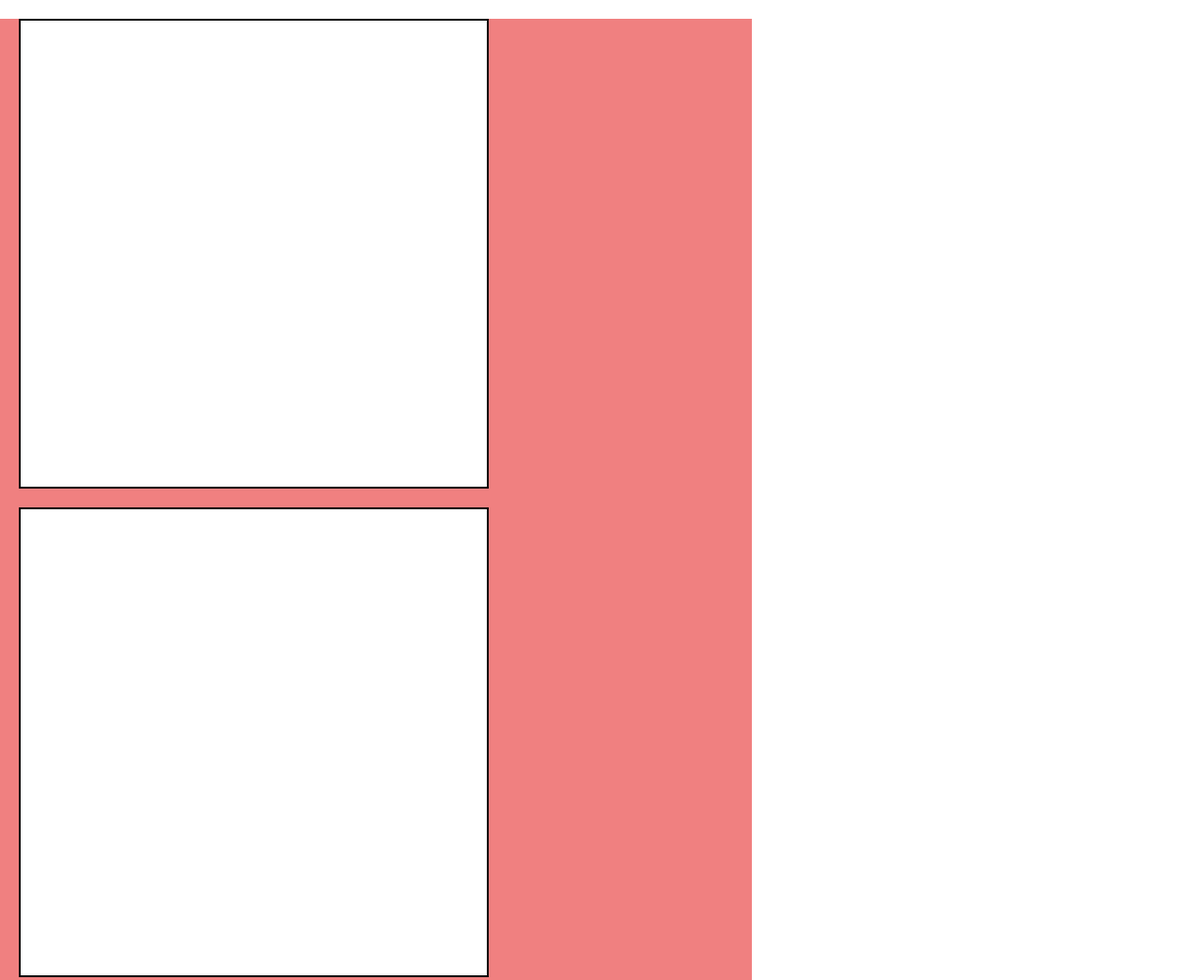
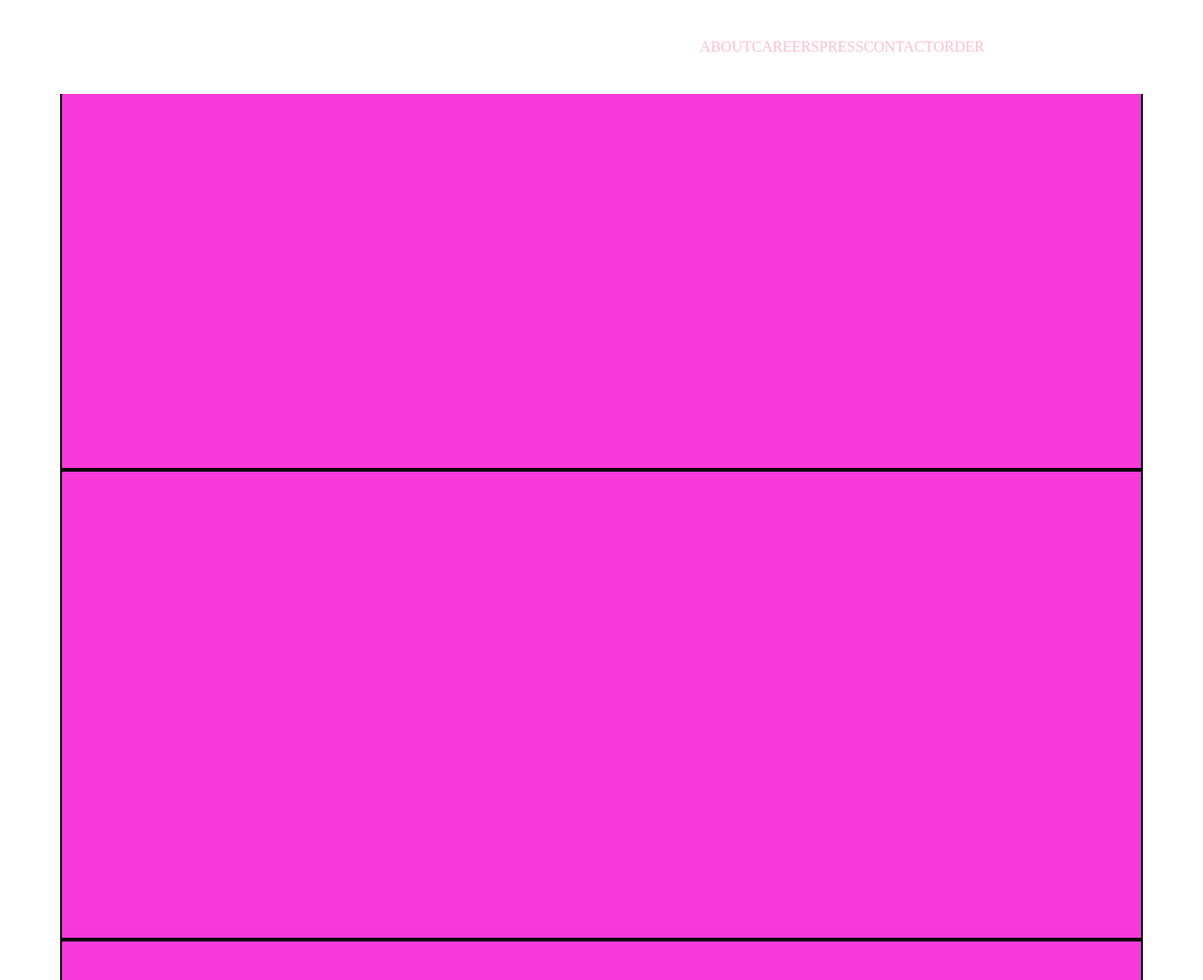
Before and after one commit to G3org3B/ex-foodora, a plain HTML site: page index.html in a window 1280 px wide. Shown: the top 1043 px of the page at 94% size. Drawn offline with nearby package versions, Linux system fonts and the light colour scheme.

Commit message:
nav bar start

```diff
--- a/index.html
+++ b/index.html
@@ -15,10 +15,30 @@
     <title></title>
   </head>
   <body>
+    <nav>
+      <div class="logo">
+
+      </div>
+      <div class="menu">
+        <P>
+          ABOUT
+        </P>
+        <P>
+          CAREERS
+        </P>
+        <P>
+          PRESS
+        </P>
+        <P>
+          CONTACT
+        </P>
+        <P>
+          ORDER
+        </P>
+      </div>
+
+    </nav>
     <div class="container">
-      <nav>
-
-      </nav>
       <div class="wrapper country">
 
       </div>
--- a/style.css
+++ b/style.css
@@ -4,15 +4,41 @@
   box-sizing: border-box;
 }
 .container {
-  width: 100vh;
+  width: 90%;
   height: 100%;
+  margin: auto;
+  color: black;
   background: lightcoral;
 }
 .wrapper {
-  width: 500px;
+  width: 100%;
   height: 500px;
   padding: 10px;
-  margin: 20px;
   border: 2px solid black;
+  background: #F739D9;
+}
+nav {
+  position: fixed;
+  width: 100%;
+  height: 100px;
   background: white;
+  display: flex;
+  flex-direction: row;
 }
+.logo {
+  width: 40%;
+  height: 100px;
+  color: pink;
+}
+.menu {
+  width: 60%;
+  height: 100px;
+  color: pink;
+  display: flex;
+  flex-direction: row;
+  justify-content: center;
+  align-items: center;
+}
+.element_menu {
+
+}
```
